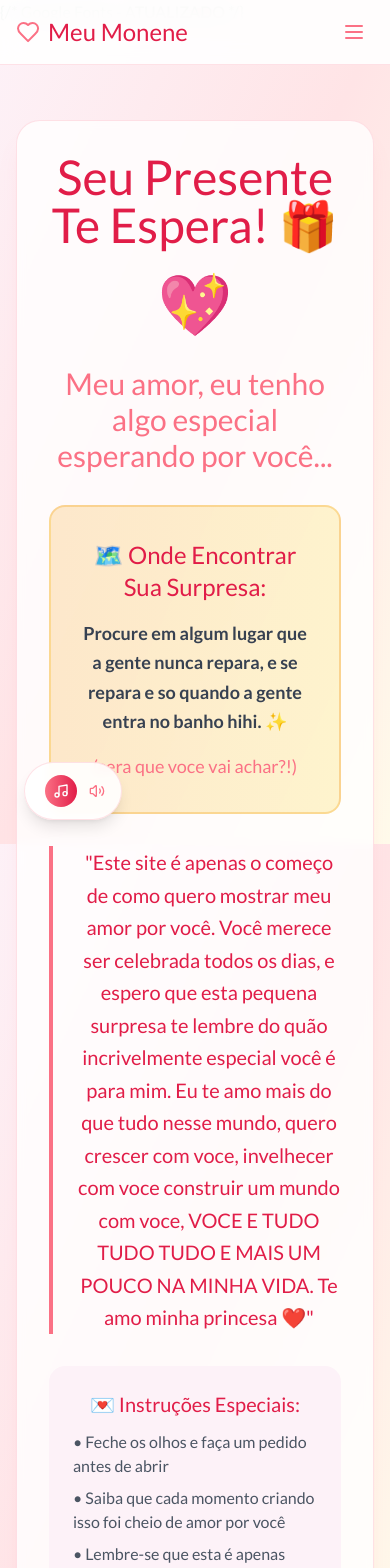
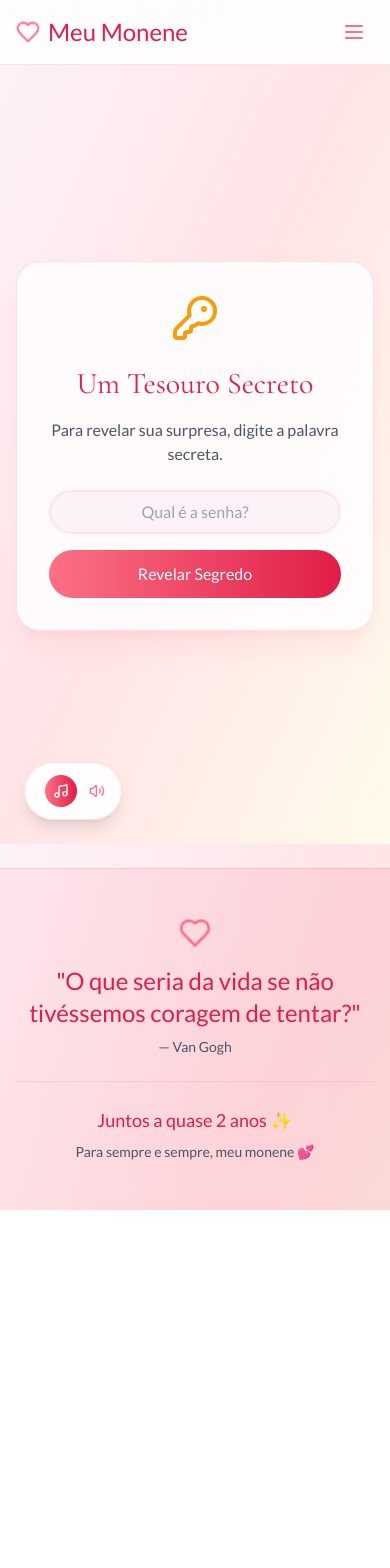
Before and after one commit to LuizPaluski/diadosnamorados, a React (Vite) app: page /secret-treasure in a window 390 px wide. Shown: the top 1568 px of the page. After the commit the page ends 1210 px from the top, so only its background shows below. Built offline with nearby package versions, Linux system fonts and the light colour scheme.

Commit message:
senha para pagina secreta

```diff
--- a/src/pages/SecretPage.tsx
+++ b/src/pages/SecretPage.tsx
@@ -1,66 +1,124 @@
-
 import { useState, useEffect } from 'react';
 import Navigation from '@/components/Navigation';
 import Footer from '@/components/Footer';
-import { Heart } from 'lucide-react';
+import { Heart, KeyRound } from 'lucide-react';
 
 const SecretPage = () => {
+  // --- LÓGICA DA SENHA ---
+  const [password, setPassword] = useState('');
+  const [isAuthenticated, setIsAuthenticated] = useState(false);
+  const [error, setError] = useState('');
+
+  // Defina a sua senha secreta aqui (usei "girassol" como exemplo)
+  const CORRECT_PASSWORD = 'girassol';
+
+  const handlePasswordSubmit = (e: React.FormEvent) => {
+    e.preventDefault();
+    if (password.toLowerCase().trim() === CORRECT_PASSWORD) {
+      setIsAuthenticated(true);
+      setError('');
+    } else {
+      setError('Senha errada, tente de novo! (Dica: é a sua flor favorita)');
+      setPassword('');
+    }
+  };
+  // --- FIM DA LÓGICA DA SENHA ---
+
   const [isRevealed, setIsRevealed] = useState(false);
 
   useEffect(() => {
-    const timer = setTimeout(() => setIsRevealed(true), 1000);
-    return () => clearTimeout(timer);
-  }, []);
+    if (isAuthenticated) {
+      const timer = setTimeout(() => setIsRevealed(true), 1000);
+      return () => clearTimeout(timer);
+    }
+  }, [isAuthenticated]);
 
+  // Se não estiver autenticado, mostra a tela de senha
+  if (!isAuthenticated) {
+    return (
+      <div className="min-h-screen">
+        <Navigation />
+        <div className="min-h-screen flex items-center justify-center px-4 animate-fade-in">
+          <div className="text-center max-w-md mx-auto">
+            <div className="romantic-card">
+              <KeyRound className="h-12 w-12 text-romantic-gold mx-auto mb-6" />
+              <h1 className="font-garamond text-3xl text-romantic-deepRose mb-4">
+                Um Tesouro Secreto
+              </h1>
+              <p className="font-lato text-gray-600 mb-6">
+                Para revelar sua surpresa, digite a palavra secreta.
+              </p>
+              <form onSubmit={handlePasswordSubmit} className="space-y-4">
+                <input
+                  type="password"
+                  value={password}
+                  onChange={(e) => setPassword(e.target.value)}
+                  className="w-full px-4 py-2 text-center bg-romantic-blush border-2 border-romantic-pink rounded-full focus:ring-2 focus:ring-romantic-gold focus:outline-none"
+                  placeholder="Qual é a senha?"
+                />
+                <button type="submit" className="love-button w-full">
+                  Revelar Segredo
+                </button>
+              </form>
+              {error && (
+                <p className="font-garamond text-romantic-deepRose mt-4 text-sm">
+                  {error}
+                </p>
+              )}
+            </div>
+          </div>
+        </div>
+        <Footer />
+      </div>
+    );
+  }
+
+  // Se a senha estiver correta, mostra o conteúdo secreto
   return (
     <div className="min-h-screen">
       <Navigation />
 
       <div className="pt-24 pb-12">
-        {/* Mysterious Entry */}
         <div className="min-h-screen flex items-center justify-center px-4">
           <div className="text-center max-w-4xl mx-auto">
             {!isRevealed ? (
               <div className="animate-fade-in">
                 <Heart className="h-16 w-16 text-romantic-rose mx-auto mb-8 animate-pulse-heart" />
-                <h1 className="font-vibes text-4xl text-romantic-deepRose mb-4">
-                  Você achou o segredo! 💕
+                <h1 className="font-parisienne text-4xl text-romantic-deepRose mb-4">
+                  Você acertou! 💕
                 </h1>
-                <p className="font-dancing text-xl text-romantic-rose">
+                <p className="font-garamond text-xl text-romantic-rose">
                   Revelando sua surpresa em um momento...
                 </p>
               </div>
             ) : (
               <div className="animate-fade-in">
-                {/* Secret Revealed */}
                 <div className="romantic-card">
-                  <h1 className="font-vibes text-5xl md:text-7xl text-romantic-deepRose mb-8">
+                  <h1 className="font-parisienne text-5xl md:text-7xl text-romantic-deepRose mb-8">
                     Seu Presente Te Espera! 🎁
                   </h1>
 
                   <div className="mb-8">
                     <div className="text-6xl mb-6 animate-float">💖</div>
-                    <h2 className="font-dancing text-3xl text-romantic-rose mb-6">
+                    <h2 className="font-garamond text-3xl text-romantic-rose mb-6">
                       Meu amor, eu tenho algo especial esperando por você...
                     </h2>
                   </div>
 
-                  {/* Gift Location */}
                   <div className="bg-gradient-to-r from-romantic-gold/20 to-yellow-400/20 rounded-2xl p-8 mb-8 border-2 border-romantic-gold/30">
-                    <h3 className="font-dancing text-2xl text-romantic-deepRose mb-4">
+                    <h3 className="font-garamond text-2xl text-romantic-deepRose mb-4">
                       🗺️ Onde Encontrar Sua Surpresa:
                     </h3>
-                    <p className="font-poppins text-lg text-gray-700 leading-relaxed">
+                    <p className="font-lato text-lg text-gray-700 leading-relaxed">
                       <strong>Procure em algum lugar que a gente nunca repara, e se repara e so quando a gente entra no banho hihi. ✨</strong>
                     </p>
-                    <p className="font-dancing text-romantic-rose mt-4 text-lg">
+                    <p className="font-garamond text-romantic-rose mt-4 text-lg">
                       (sera que voce vai achar?!)
                     </p>
                   </div>
 
-                  {/* Love Message */}
                   <div className="border-l-4 border-romantic-rose pl-6 mb-8">
-                    <p className="font-dancing text-xl text-romantic-deepRose leading-relaxed">
+                    <p className="font-garamond text-xl text-romantic-deepRose leading-relaxed">
                       "Este site é apenas o começo de como quero mostrar meu amor por você.
                       Você merece ser celebrada todos os dias, e espero que esta pequena surpresa
                       te lembre do quão incrivelmente especial você é para mim. Eu te amo mais
@@ -70,12 +128,11 @@ const SecretPage = () => {
                     </p>
                   </div>
 
-                  {/* Special Instructions */}
                   <div className="bg-romantic-blush rounded-2xl p-6">
-                    <h4 className="font-dancing text-xl text-romantic-deepRose mb-3">
+                    <h4 className="font-garamond text-xl text-romantic-deepRose mb-3">
                       💌 Instruções Especiais:
                     </h4>
-                    <ul className="font-poppins text-gray-600 text-left space-y-2">
+                    <ul className="font-lato text-gray-600 text-left space-y-2">
                       <li>• Feche os olhos e faça um pedido antes de abrir</li>
                       <li>• Saiba que cada momento criando isso foi cheio de amor por você</li>
                       <li>• Lembre-se que esta é apenas uma das muitas surpresas que eu vou fazer para voce ao longo da nossa vida</li>
@@ -85,7 +142,7 @@ const SecretPage = () => {
 
                   <div className="mt-8 flex justify-center items-center gap-4 text-2xl">
                     <span>💕</span>
-                    <span className="font-poppins text-romantic-deepRose">Do seu amor Luiz</span>
+                    <span className="font-lato text-romantic-deepRose">Do seu amor Luiz</span>
                     <span>💕</span>
                   </div>
                 </div>
```
